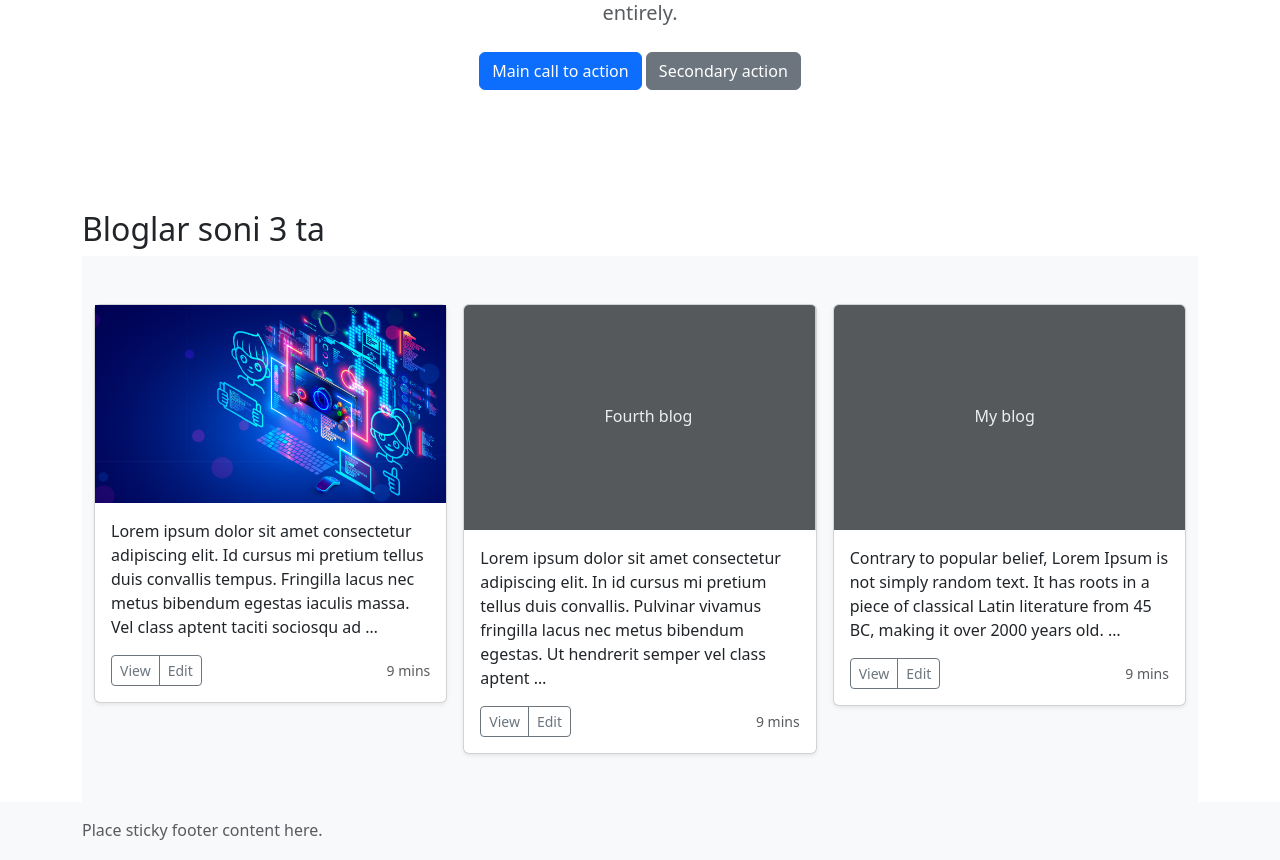
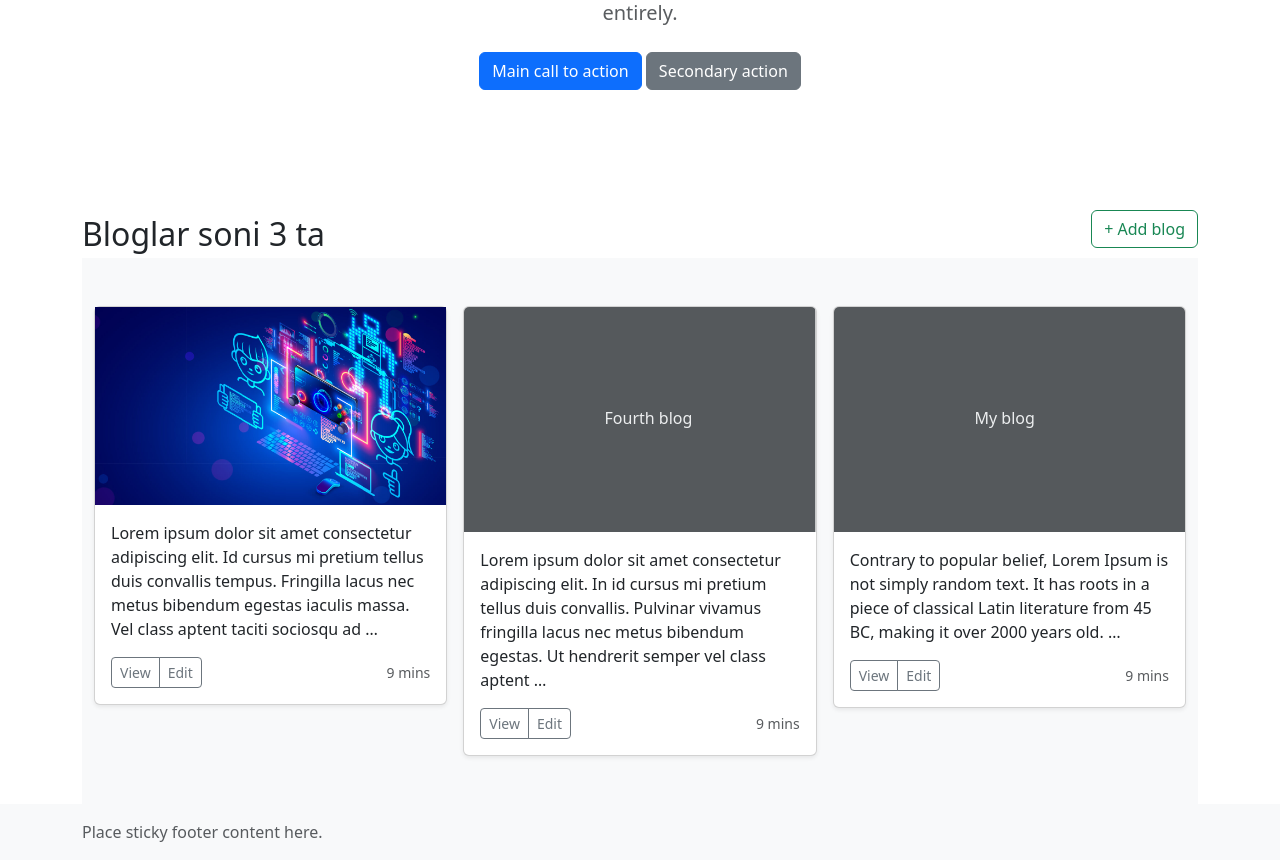
Before and after one commit to kasimov8/Django_blog, a Django app: page / in a window 1280 px wide. Shown: the part 300-1160 px from the top of the page. Run offline with Django 5.2, Linux system fonts and the light colour scheme; data comes from the database, SQL or seed files in the repository; both versions use the stored data as it was after the commit.

Commit message:
create page added

```diff
--- a/blog/urls.py
+++ b/blog/urls.py
@@ -4,6 +4,7 @@ from blog import views as blog_views
 
 urlpatterns = [
     path('', blog_views.home, name='home'),
+    path('create', blog_views.create, name='create'),
     path('about/', blog_views.about, name='about'),
     path('<int:blog_id>/view', blog_views.detail, name='detail'),
     path('<int:blog_id>/update', blog_views.update, name='update'),
--- a/blog/views.py
+++ b/blog/views.py
@@ -50,3 +50,19 @@ def delete(request, blog_id):
     blog = get_object_or_404(Blog, id=blog_id)
     blog.delete()
     return redirect('home')
+
+
+def create(request):
+    if request.method == 'POST':
+        form = FormsBlog(request.POST, request.FILES)
+        if form.is_valid():
+            form.save()
+            return redirect('home')
+    else:
+        form = FormsBlog()
+
+
+    context = {
+        "form" : form
+    }
+    return render(request, 'blog/create_blog.html', context=context)
--- a/static/blog/main.css
+++ b/static/blog/main.css
@@ -1,4 +1,4 @@
-.img-content{
-    height: 225px;
+.img-customer{
+    height: 255px;
     object-fit: cover;
 }
--- a/templates/blog/base.html
+++ b/templates/blog/base.html
@@ -7,7 +7,7 @@
           content="width=device-width, user-scalable=no, initial-scale=1.0, maximum-scale=1.0, minimum-scale=1.0">
     <meta http-equiv="X-UA-Compatible" content="ie=edge">
 
-{#    <link rel="stylesheet" href="{% static 'blog/main.css' %}">#}
+    <link rel="stylesheet" href="{% static 'blog/main.css' %}">
 
     <title>{% block title %} {% endblock %}</title>
 
--- a/templates/blog/detail.html
+++ b/templates/blog/detail.html
@@ -11,10 +11,10 @@
             <p>
 
                 {% if blog.image %}
-                    <img class="img-content" src="{{ blog.image.url }}" alt="rasm">
+                    <img class="img-customer" src="{{ blog.image.url }}" alt="rasm">
                 {% else %}
                     <svg aria-label="Placeholder: Thumbnail"
-                         class="bd-placeholder-img card-img-top"
+                         class="bd-placeholder-img card-img-top w-50"
                          height="225"
                          preserveAspectRatio="xMidYMid slice" role="img"
                          width="100%"
--- a/templates/blog/home.html
+++ b/templates/blog/home.html
@@ -8,7 +8,8 @@
 
     {% include 'blog/section.html' %}
 
-    <h2>Bloglar soni {{ blogs.count }} ta</h2>
+    <span class="fs-2 fw-medium">Bloglar soni {{ blogs.count }} ta</span>
+    <a href="{% url 'create' %}" class="btn btn-outline-success float-end">+ Add blog</a>
 
     <div class="album py-5 bg-body-tertiary">
         <div class="container">
@@ -17,7 +18,7 @@
                     <div class="col">
                         <div class="card shadow-sm">
                             {% if blog.image %}
-                                <img class="image-content" src="{{ blog.image.url }}" alt="rasm">
+                                <img class="h-225" src="{{ blog.image.url }}" alt="rasm">
                             {% else %}
                                 <svg aria-label="Placeholder: Thumbnail" class="bd-placeholder-img card-img-top"
                                      height="225"
--- a/templates/blog/update.html
+++ b/templates/blog/update.html
@@ -17,7 +17,7 @@
             <form method="POST" action="{% url 'update' blog.id %}" enctype="multipart/form-data">
                 {% csrf_token %}
                 {{ form|crispy }}
-                <button type="submit" class="btn btn-primary">Save</button>
+                <button type="submit" class="btn btn-primary">Update</button>
                 <button type="button" class="btn btn-danger float-end" data-bs-toggle="modal" data-bs-target="#deleteModal">
                     Delete
                 </button>
```
Also changed, not shown: templates/blog/create_blog.html (added, +21 -0 lines), db.sqlite3, media/blog_images/Coding.jpg (added).
